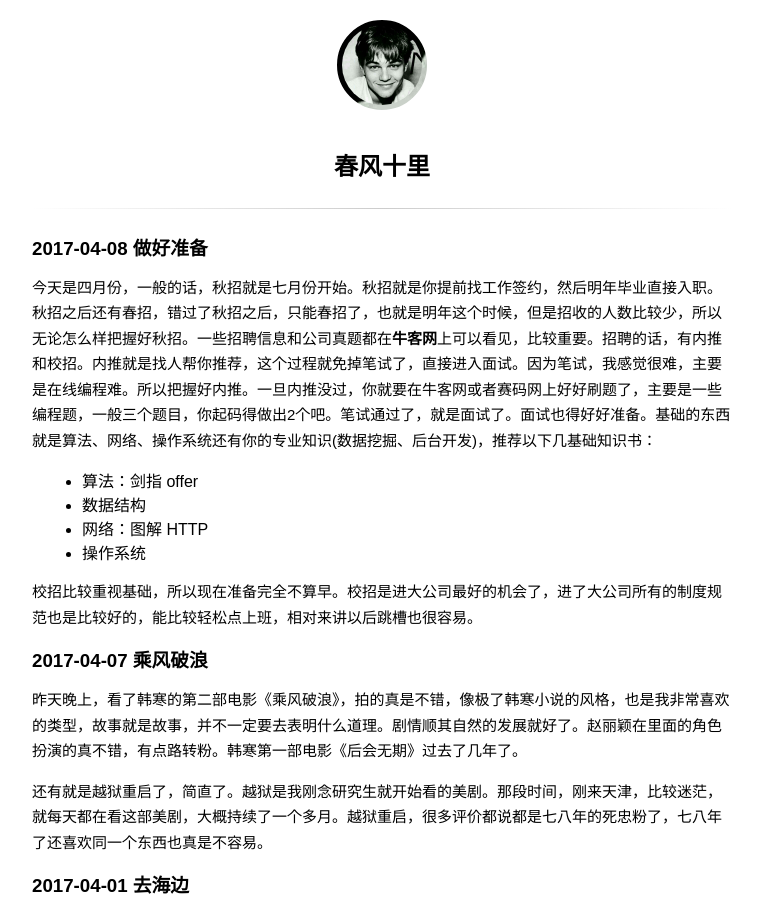
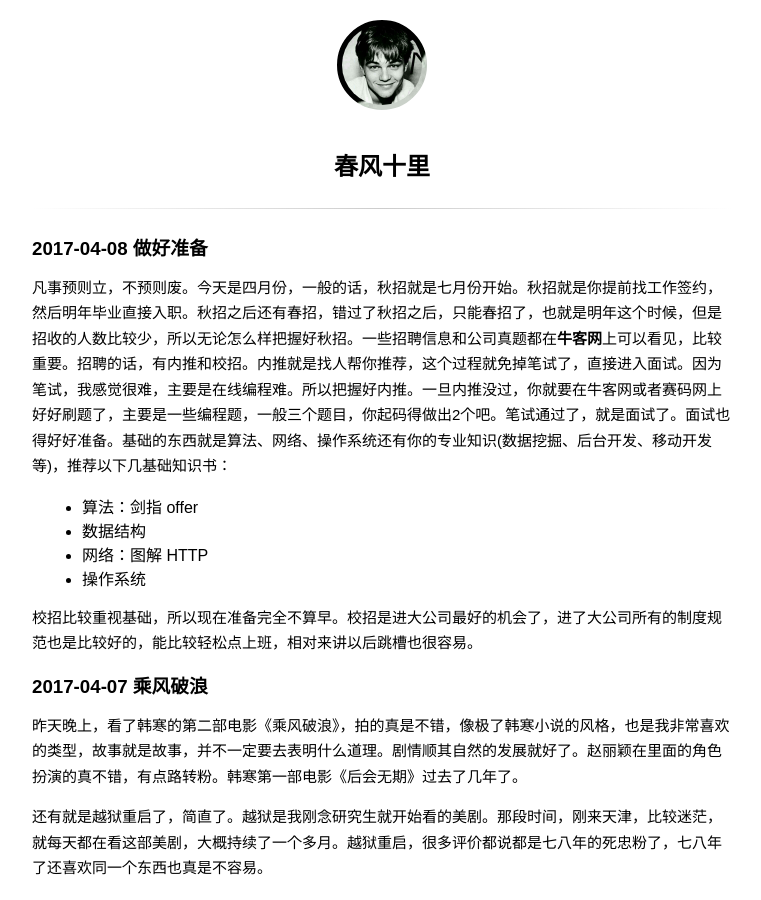
Before and after one commit to wuchangfeng/wuchangfeng.github.io, a Jekyll site: the page built from diary.md, in a window 1280 px wide and 900 px high. Shown: the whole window, without its empty margins (258-1019 px from the left). Built offline with Jekyll 4.4.1, drawn with Linux system fonts in a browser that asks for light colours; some web fonts are replaced; comment, search, counter and statistics services are not loaded.

Commit message:
blog update

```diff
--- a/diary.md
+++ b/diary.md
@@ -4,7 +4,7 @@
 
 ### 2017-04-08 做好准备
 
-今天是四月份，一般的话，秋招就是七月份开始。秋招就是你提前找工作签约，然后明年毕业直接入职。秋招之后还有春招，错过了秋招之后，只能春招了，也就是明年这个时候，但是招收的人数比较少，所以无论怎么样把握好秋招。一些招聘信息和公司真题都在**牛客网**上可以看见，比较重要。招聘的话，有内推和校招。内推就是找人帮你推荐，这个过程就免掉笔试了，直接进入面试。因为笔试，我感觉很难，主要是在线编程难。所以把握好内推。一旦内推没过，你就要在牛客网或者赛码网上好好刷题了，主要是一些编程题，一般三个题目，你起码得做出2个吧。笔试通过了，就是面试了。面试也得好好准备。基础的东西就是算法、网络、操作系统还有你的专业知识(数据挖掘、后台开发)，推荐以下几基础知识书：
+凡事预则立，不预则废。今天是四月份，一般的话，秋招就是七月份开始。秋招就是你提前找工作签约，然后明年毕业直接入职。秋招之后还有春招，错过了秋招之后，只能春招了，也就是明年这个时候，但是招收的人数比较少，所以无论怎么样把握好秋招。一些招聘信息和公司真题都在**牛客网**上可以看见，比较重要。招聘的话，有内推和校招。内推就是找人帮你推荐，这个过程就免掉笔试了，直接进入面试。因为笔试，我感觉很难，主要是在线编程难。所以把握好内推。一旦内推没过，你就要在牛客网或者赛码网上好好刷题了，主要是一些编程题，一般三个题目，你起码得做出2个吧。笔试通过了，就是面试了。面试也得好好准备。基础的东西就是算法、网络、操作系统还有你的专业知识(数据挖掘、后台开发、移动开发等)，推荐以下几基础知识书：
 
 * 算法：剑指 offer
 * 数据结构
```
